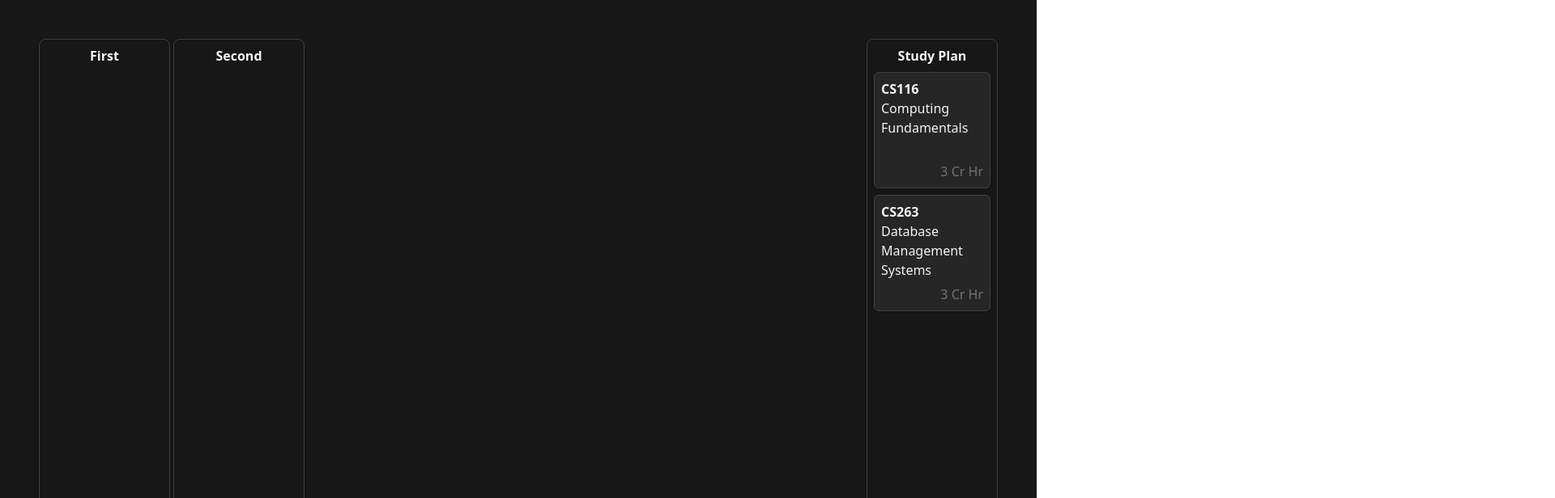
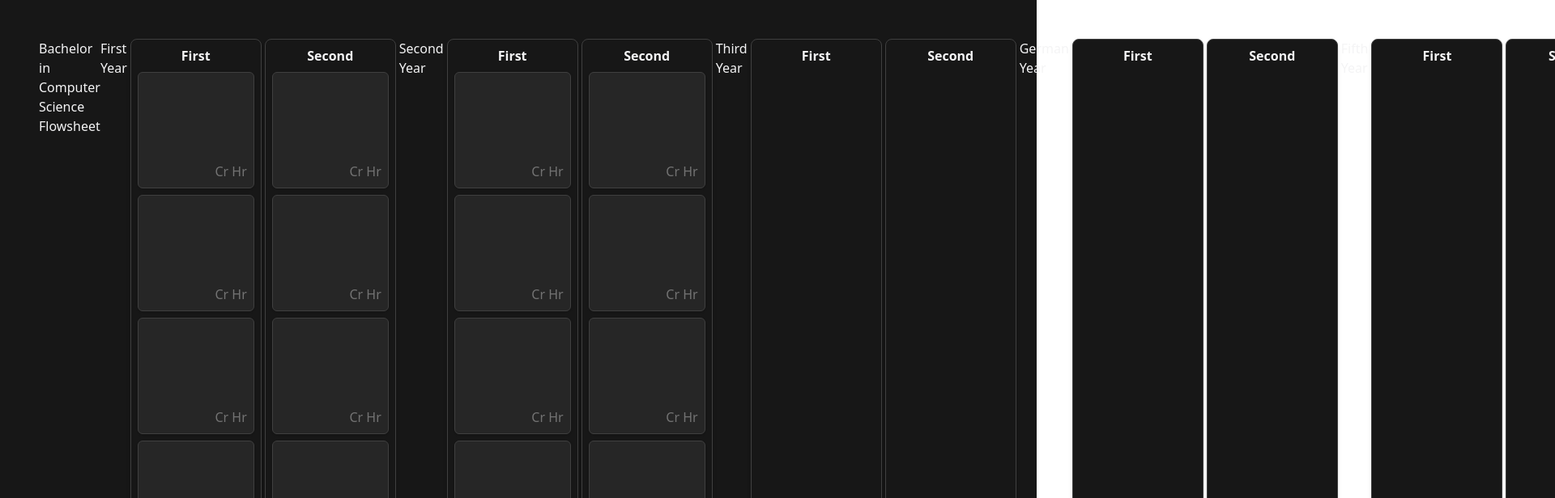
Before and after one commit to yousefalfoqaha/drag-and-drop, a Next.js app: page / in a window 1280 px wide. Shown: the top 616 px of the page at 81% size, 1920 px wide, since content can reach past the window. Built offline with nearby package versions, Linux system fonts and the light colour scheme.

Commit message:
switched to nested obj struct

```diff
--- a/src/app/page.tsx
+++ b/src/app/page.tsx
@@ -4,81 +4,56 @@ import { useState } from 'react'
 
 const App = () => (
   <div className="flex p-12 bg-neutral-900 h-screen w-full text-zinc-100">
-    <Flowsheet />
+    <Flowsheet {...flowsheet} />
   </div>
 )
 export default App
 
-const Flowsheet = () => {
-  const [courses, setCourses] = useState<CourseData[]>(courseList)
+interface flowsheetProps extends flowsheetData {}
 
+const Flowsheet = ({ id, name, years }: flowsheetProps) => {
   return (
     <>
+      <header>{name}</header>
       <div className="flex h-full w-full gap-1 mr-1">
-        <Semester
-          name="First"
-          id={1}
-          courses={courses}
-          setCourses={setCourses}
-        />
-        <Semester
-          name="Second"
-          id={2}
-          courses={courses}
-          setCourses={setCourses}
-        />
+        {years.map((year) => (
+          <Year key={year.id} {...year} />
+        ))}
       </div>
-      <StudyPlan name="Study Plan" courses={courses} setCourses={setCourses} />
     </>
   )
 }
 
-type SemesterProps = {
-  id: number
-  name: string
-  courses: CourseData[]
-  setCourses: React.Dispatch<React.SetStateAction<CourseData[]>>
+interface yearProps extends yearData {}
+
+const Year = ({ id, name, semesters }: yearProps) => {
+  return (
+    <>
+      <header>{name}</header>
+      <div className="flex gap-1">
+        {semesters.map((semester) => (
+          <Semester key={semester.id} {...semester} />
+        ))}
+      </div>
+    </>
+  )
 }
 
-const Semester = ({ id, name, courses, setCourses }: SemesterProps) => {
+interface semesterProps extends semesterData {}
+
+const Semester = ({ id, name, courseIds }: semesterProps) => {
   const [isActive, setIsActive] = useState(false)
-
-  const handleDragOver = (e: React.DragEvent) => {
-    e.preventDefault()
-    setIsActive(true)
-  }
-
-  const handleDragLeave = () => {
-    setIsActive(false)
-  }
-
-  const handleDragEnd = (e: React.DragEvent) => {
-    const courseId = e.dataTransfer.getData('courseId')
-
-    setCourses((courses) =>
-      courses.map((c) =>
-        c.id.toString() === courseId ? { ...c, semesterId: id } : c
-      )
-    )
-
-    setIsActive(false)
-  }
-
-  const semesterCourses = courses.filter((c) => c.semesterId === id)
 
   return (
     <div
-      onDragOver={handleDragOver}
-      onDragLeave={handleDragLeave}
-      onDrop={handleDragEnd}
       className={`overflow-clip rounded-lg transition-all border border-neutral-700 shadow-md ${
         isActive ? 'bg-neutral-800' : 'bg-neutral-900'
       }`}
     >
       <header className="text-center font-semibold py-2">{name}</header>
       <div className="min-w-40 flex flex-col gap-2 px-2">
-        {semesterCourses.map((c) => (
-          <Course key={c.id} {...c} />
+        {courseIds.map((c) => (
+          <Course key={c} />
         ))}
       </div>
     </div>
@@ -87,8 +62,8 @@ const Semester = ({ id, name, courses, setCourses }: SemesterProps) => {
 
 type StudyPlanProps = {
   name: string
-  courses: CourseData[]
-  setCourses: React.Dispatch<React.SetStateAction<CourseData[]>>
+  courses: courseData[]
+  setCourses: React.Dispatch<React.SetStateAction<courseData[]>>
 }
 
 const StudyPlan = ({ name, courses, setCourses }: StudyPlanProps) => {
@@ -136,7 +111,7 @@ const StudyPlan = ({ name, courses, setCourses }: StudyPlanProps) => {
   )
 }
 
-interface CourseProps extends CourseData {}
+interface CourseProps extends courseData {}
 
 const Course = ({ id, code, name, creditHours }: CourseProps) => {
   const handleDragStart = (e: React.DragEvent, id: number) => {
@@ -158,30 +133,485 @@ const Course = ({ id, code, name, creditHours }: CourseProps) => {
   )
 }
 
-type CourseData = {
+type studyPlanData = {
+  id: number
+  name: string
+  major: string
+  degree: string
+  sections: sectionData[]
+}
+
+type sectionData = {
+  id: number
+  name: string
+  requiredCreditHours: number
+  courses: courseData[]
+}
+
+type courseData = {
   id: number
   code: string
   name: string
   creditHours: number
-  sectionId: number
-  semesterId: number | null
 }
 
-const courseList: CourseData[] = [
+const studyPlan: studyPlanData = {
+  id: 19,
+  name: 'Computer Science 2023/2024 - General Track',
+  major: 'Computer Science',
+  degree: 'Bachelor',
+  sections: [
+    {
+      id: 13,
+      name: 'University Requirements',
+      requiredCreditHours: 16,
+      courses: [
         {
           id: 1,
+          code: 'ARB100',
+          name: 'Arabic',
+          creditHours: 3,
+        },
+        {
+          id: 2,
+          code: 'ENGL1001',
+          name: 'Upper-Intermediate English',
+          creditHours: 3,
+        },
+        {
+          id: 3,
+          code: 'ENGL1002',
+          name: 'Advanced English',
+          creditHours: 3,
+        },
+        {
+          id: 4,
+          code: 'GERL101B1',
+          name: 'German I B1-Track',
+          creditHours: 3,
+        },
+        {
+          id: 5,
+          code: 'GERL102B1',
+          name: 'German II B1-Track',
+          creditHours: 3,
+        },
+        {
+          id: 6,
+          code: 'GERL102B2',
+          name: 'German II B2-Track',
+          creditHours: 3,
+        },
+        {
+          id: 7,
+          code: 'MILS100',
+          name: 'Military Science',
+          creditHours: 3,
+        },
+        {
+          id: 8,
+          code: 'NE101',
+          name: 'National Education',
+          creditHours: 3,
+        },
+        {
+          id: 9,
+          code: 'NEE101',
+          name: 'National Education in English',
+          creditHours: 3,
+        },
+      ],
+    },
+    {
+      id: 14,
+      name: 'School Requirements',
+      requiredCreditHours: 21,
+      courses: [
+        {
+          id: 1,
+          code: 'GERL201B1',
+          name: 'German III B1-Track',
+          creditHours: 3,
+        },
+        {
+          id: 2,
+          code: 'GERL201B2',
+          name: 'German III B2-Track',
+          creditHours: 3,
+        },
+        {
+          id: 3,
+          code: 'GERL202B1',
+          name: 'German IV B1-Track',
+          creditHours: 3,
+        },
+        {
+          id: 4,
+          code: 'GERL202B2',
+          name: 'German IV B2-Track',
+          creditHours: 3,
+        },
+        {
+          id: 5,
+          code: 'MATH101',
+          name: 'Calculus I',
+          creditHours: 3,
+        },
+        {
+          id: 6,
+          code: 'MATH102',
+          name: 'Calculus II',
+          creditHours: 3,
+        },
+        {
+          id: 7,
           code: 'CS116',
           name: 'Computing Fundamentals',
           creditHours: 3,
-    sectionId: 1,
-    semesterId: null,
+        },
+        {
+          id: 8,
+          code: 'CS1160',
+          name: 'Computing Fundamentals lab',
+          creditHours: 1,
+        },
+        {
+          id: 9,
+          code: 'CS117',
+          name: 'Object-Oriented Programming',
+          creditHours: 3,
+        },
+        {
+          id: 10,
+          code: 'CS1170',
+          name: 'Object-Oriented Programming Lab',
+          creditHours: 1,
+        },
+        {
+          id: 11,
+          code: 'CE212',
+          name: 'Digital Systems',
+          creditHours: 3,
+        },
+        {
+          id: 12,
+          code: 'CE2120',
+          name: 'Digital Systems Lab',
+          creditHours: 1,
+        },
+        {
+          id: 13,
+          code: 'EE317',
+          name: 'Linear Algebra',
+          creditHours: 3,
+        },
+      ],
+    },
+    {
+      id: 15,
+      name: 'Program Requirements',
+      requiredCreditHours: 86,
+      courses: [
+        {
+          id: 1,
+          code: 'GERL301B1',
+          name: 'German V B1-Track',
+          creditHours: 3,
         },
         {
           id: 2,
+          code: 'GERL301B2',
+          name: 'German V B2-Track',
+          creditHours: 3,
+        },
+        {
+          id: 3,
+          code: 'GERL302B1',
+          name: 'German VI B1-Track',
+          creditHours: 3,
+        },
+        {
+          id: 4,
+          code: 'GERL302B2',
+          name: 'German VI B2-Track',
+          creditHours: 3,
+        },
+        {
+          id: 5,
+          code: 'IE0121',
+          name: 'Probability and Statistics',
+          creditHours: 3,
+        },
+        {
+          id: 6,
+          code: 'CS201',
+          name: 'Discrete Structures',
+          creditHours: 3,
+        },
+        {
+          id: 7,
+          code: 'CE201',
+          name: 'Computer Architecture and Organization',
+          creditHours: 3,
+        },
+        {
+          id: 8,
+          code: 'CS222',
+          name: 'Theory of Algorithms',
+          creditHours: 3,
+        },
+        {
+          id: 9,
+          code: 'CS223',
+          name: 'Data Structures',
+          creditHours: 3,
+        },
+        {
+          id: 10,
+          code: 'CS264',
+          name: 'Visual Programming',
+          creditHours: 3,
+        },
+        {
+          id: 11,
           code: 'CS263',
           name: 'Database Management Systems',
           creditHours: 3,
-    sectionId: 2,
-    semesterId: null,
         },
-]
+        {
+          id: 12,
+          code: 'CS323',
+          name: 'Computational Theory',
+          creditHours: 3,
+        },
+        {
+          id: 13,
+          code: 'CS342',
+          name: 'Software Engineering',
+          creditHours: 3,
+        },
+        {
+          id: 14,
+          code: 'CE352',
+          name: 'Computer Networks',
+          creditHours: 3,
+        },
+        {
+          id: 15,
+          code: 'CS355',
+          name: 'Web Technologies',
+          creditHours: 3,
+        },
+        {
+          id: 16,
+          code: 'CS356',
+          name: 'Information Security',
+          creditHours: 3,
+        },
+        {
+          id: 17,
+          code: 'CE357',
+          name: 'Operating Systems',
+          creditHours: 3,
+        },
+        {
+          id: 18,
+          code: 'CE3570',
+          name: 'Operating Systems Lab',
+          creditHours: 1,
+        },
+        {
+          id: 19,
+          code: 'CS391',
+          name: 'Field Training',
+          creditHours: 0,
+        },
+        {
+          id: 20,
+          code: 'CS416',
+          name: 'Systems Programming',
+          creditHours: 3,
+        },
+        {
+          id: 21,
+          code: 'CS451',
+          name: 'Artificial Intelligence',
+          creditHours: 3,
+        },
+        {
+          id: 22,
+          code: 'CS491',
+          name: 'International Internship 20 weeks',
+          creditHours: 12,
+        },
+        {
+          id: 23,
+          code: 'CS492',
+          name: 'Senior Project',
+          creditHours: 3,
+        },
+      ],
+    },
+    {
+      id: 16,
+      name: 'Special Program Requirements (General Track)',
+      requiredCreditHours: 12,
+      courses: [
+        {
+          id: 1,
+          code: 'CS330',
+          name: 'Image Understanding',
+          creditHours: 3,
+        },
+        {
+          id: 2,
+          code: 'CS332',
+          name: 'Computer Graphics',
+          creditHours: 3,
+        },
+        {
+          id: 3,
+          code: 'CS419',
+          name: 'Compiler Construction',
+          creditHours: 3,
+        },
+        {
+          id: 4,
+          code: 'CS477',
+          name: 'Mobile Computing',
+          creditHours: 3,
+        },
+      ],
+    },
+  ],
+}
+
+type flowsheetData = {
+  id: number
+  name: string
+  years: yearData[]
+}
+
+type yearData = {
+  id: number
+  name: string
+  semesters: semesterData[]
+}
+
+type semesterData = {
+  id: number
+  name: string
+  courseIds: number[]
+}
+
+const flowsheet: flowsheetData = {
+  id: 4,
+  name: studyPlan.degree + ' in ' + studyPlan.major + ' Flowsheet',
+  years: [
+    {
+      id: 17,
+      name: 'First Year',
+      semesters: [
+        {
+          id: 3,
+          name: 'First',
+          courseIds: [1, 2, 3, 4, 5],
+        },
+        {
+          id: 4,
+          name: 'Second',
+          courseIds: [6, 7, 8, 9, 10, 11],
+        },
+        // {
+        //   id: 4,
+        //   name: "Summer",
+        //   courseIds: [12, 13, 14],
+        // },
+      ],
+    },
+    {
+      id: 17,
+      name: 'Second Year',
+      semesters: [
+        {
+          id: 3,
+          name: 'First',
+          courseIds: [15, 16, 17, 18, 19, 20, 21],
+        },
+        {
+          id: 4,
+          name: 'Second',
+          courseIds: [22, 23, 24, 25, 27],
+        },
+        // {
+        //   id: 4,
+        //   name: "Summer",
+        //   courseIds: [],
+        // },
+      ],
+    },
+    {
+      id: 17,
+      name: 'Third Year',
+      semesters: [
+        {
+          id: 3,
+          name: 'First',
+          courseIds: [],
+        },
+        {
+          id: 4,
+          name: 'Second',
+          courseIds: [],
+        },
+        // {
+        //   id: 4,
+        //   name: "Summer",
+        //   courseIds: [],
+        // },
+      ],
+    },
+    {
+      id: 17,
+      name: 'German Year',
+      semesters: [
+        {
+          id: 3,
+          name: 'First',
+          courseIds: [],
+        },
+        {
+          id: 4,
+          name: 'Second',
+          courseIds: [],
+        },
+        // {
+        //   id: 4,
+        //   name: "Summer",
+        //   courseIds: [],
+        // },
+      ],
+    },
+    {
+      id: 17,
+      name: 'Fifth Year',
+      semesters: [
+        {
+          id: 3,
+          name: 'First',
+          courseIds: [],
+        },
+        {
+          id: 4,
+          name: 'Second',
+          courseIds: [],
+        },
+        // {
+        //   id: 5,
+        //   name: "Summer",
+        //   courseIds: [],
+        // },
+      ],
+    },
+  ],
+}
```
Lines whose indentation alone changed are shown as unchanged.
